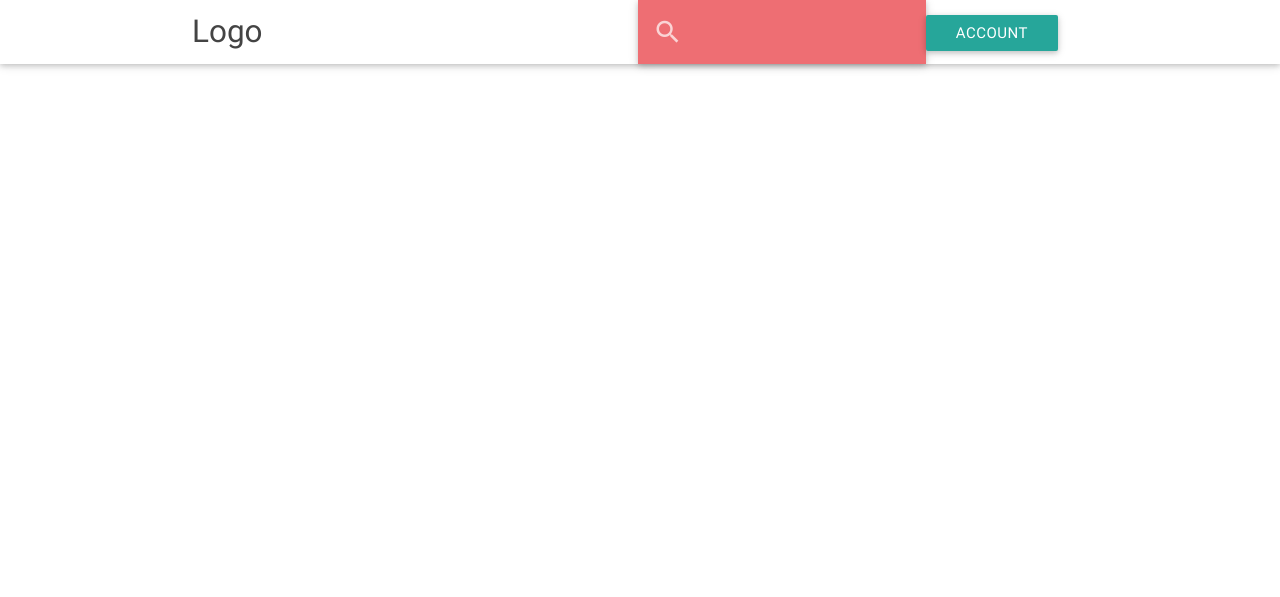
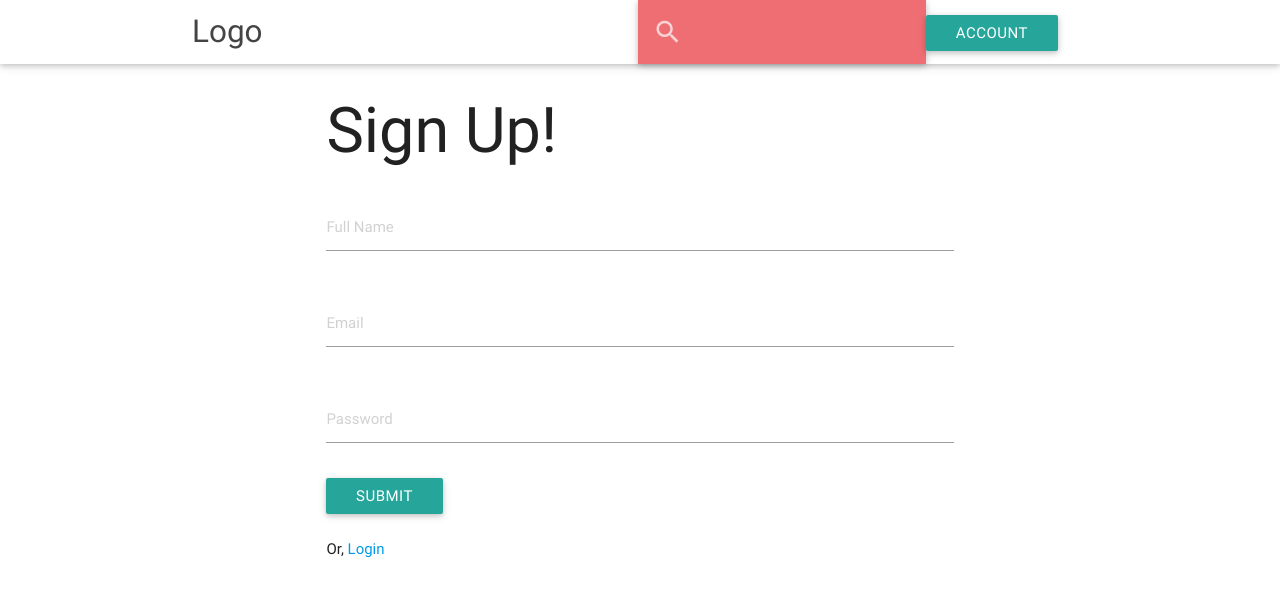
Before and after one commit to The-Terminalators/Pelp, a Node server app: page /signup in a window 1280 px wide. Shown: the top 597 px of the page. Run offline with Node 20, Linux system fonts and the light colour scheme; some libraries are stand-ins or nearby versions.

Commit message:
Got the signup to work

```diff
--- a/views/index.ejs
+++ b/views/index.ejs
@@ -10,7 +10,7 @@
         </div>
         <div class="row center">
           <a href="/signup" id="download-button" class="btn-large waves-effect waves-light teal lighten-1">Get Pelpin'</a>
-          <a href="/auth/facebook" id="download-button" class="btn-large waves-effect waves-light teal lighten-1">Or signup with FaceBook</a>
+          <a href="/auth/facebook" id="download-button" class="btn-large waves-effect waves-light teal lighten-1">Or Login with FaceBook</a>
         </div>
         <br><br>
 
--- a/views/signup.ejs
+++ b/views/signup.ejs
@@ -0,0 +1,64 @@
+<div class="container">
+  <h1>Sign Up!</h1>
+  <div class="row">
+
+    <form class="col s12" action="/signup" method="post">
+
+      <div class="row">
+        <div class="input-field col s12">
+          <input placeholder="Full Name" id="name" type="text" class="validate" name="name">
+          <!--<label for="full_name">Full Name</label>-->
+        </div>
+      </div>
+
+      <div class="row">
+        <div class="input-field col s12">
+          <input placeholder="Email" id="email" type="text" class="validate" name="email">
+          <!--<label for="first_name">Email</label>-->
+        </div>
+      </div>
+
+      <div class="row">
+        <div class="input-field col s12">
+          <input placeholder="Password" id="password" type="password" class="validate" name="password">
+          <!--<label for="password">Password</label>-->
+        </div>
+      </div>
+
+      <button type="submit" class="waves-effect waves-light btn submit-btn">Submit</button>
+    </form>
+  </div>
+
+  <p>
+    Or, <a href="/login">Login</a>
+  </p>
+
+</div>
+
+<script type="text/javascript" src="https://code.jquery.com/jquery-2.1.4.min.js"></script>
+<script type="text/javascript">
+
+    /*var password = null;
+    var password_conf = null;
+
+  $('#password').on('keyup', function(event){
+    password = $('#password').val();
+  })
+
+  $('#passwordConfirmation').on('keyup', function(event){
+    password_conf = $('#passwordConfirmation').val();
+  })
+
+  $('.submit-btn').on('click', function(event){
+    if (password != password_conf){
+      event.preventDefault();
+      alert("Passwords do not match!");
+      password = null;
+      password_conf = null;
+      $('#password').val('');
+      $('#passwordConfirmation').val('');
+    }
+*/
+  })
+
+</script>
```
